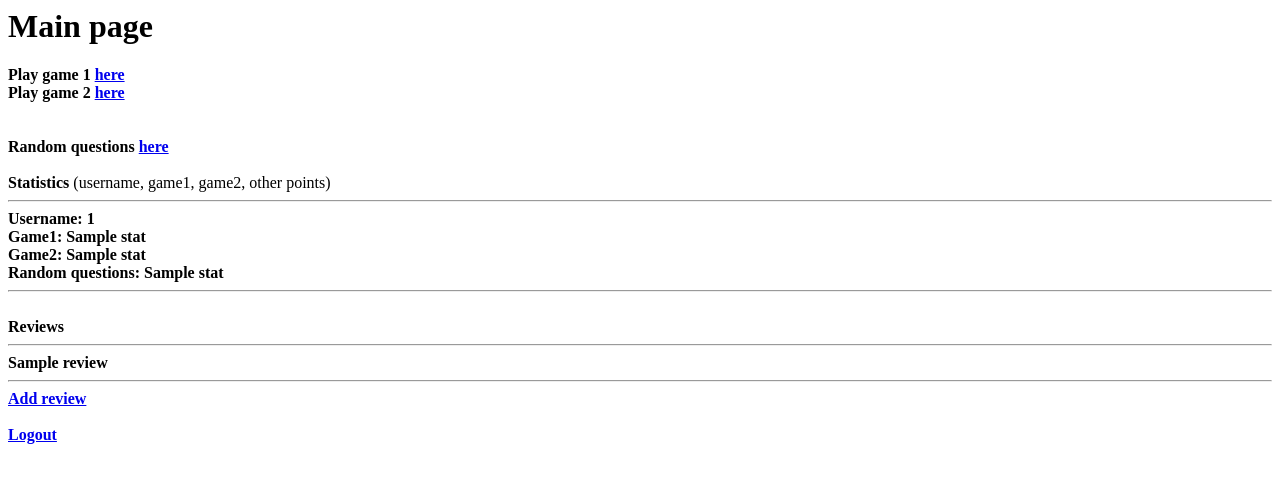
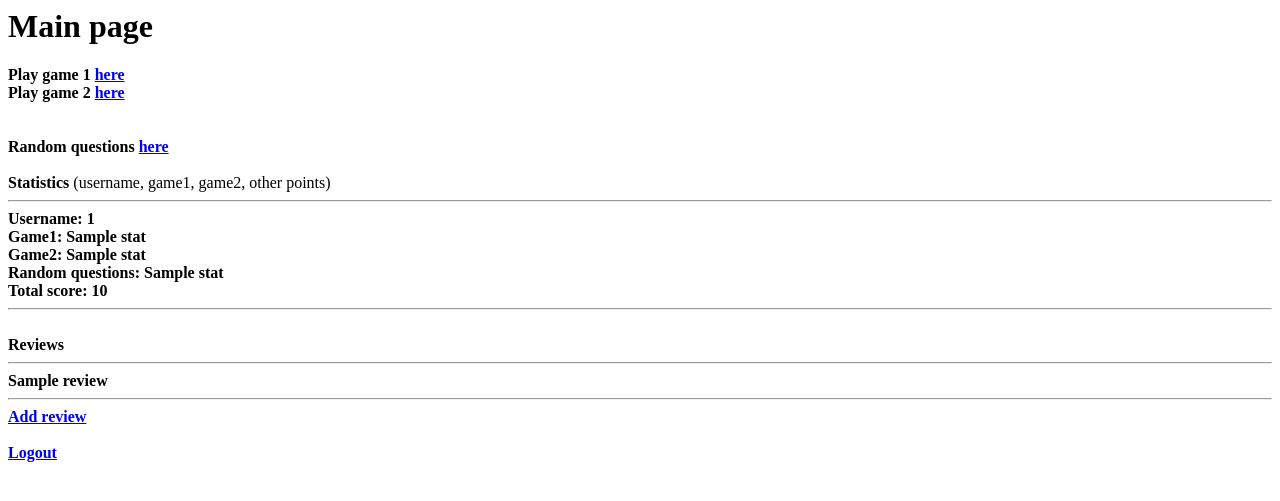
Before and after one commit to theflyingdolphine/tietokantasovellus, a Flask app: template templates/index.html in a window 1280 px wide. Shown: the top 501 px of the page. Run offline with Flask 2, Linux system fonts and the light colour scheme; the visitor is signed in with stand-in values (Sample User, id 1); the template is opened without the code that fills it: most values are stand-ins (such as "Sample title", 1, 10 or a date in 2020).

Commit message:
Update index.html

```diff
--- a/templates/index.html
+++ b/templates/index.html
@@ -22,6 +22,7 @@ Random questions <a href="/game3">here</a><br><br></b>
 <b> Game1: {{ stats[1] }} <br>
 <b> Game2: {{ stats[2] }} <br>
 <b> Random questions: {{ stats[3] }} <br>
+<b> Total score: {{ stats[3] + stats[2] + stats[1] }} <br>
 <hr>
 {% endfor %}
 <br>
```
